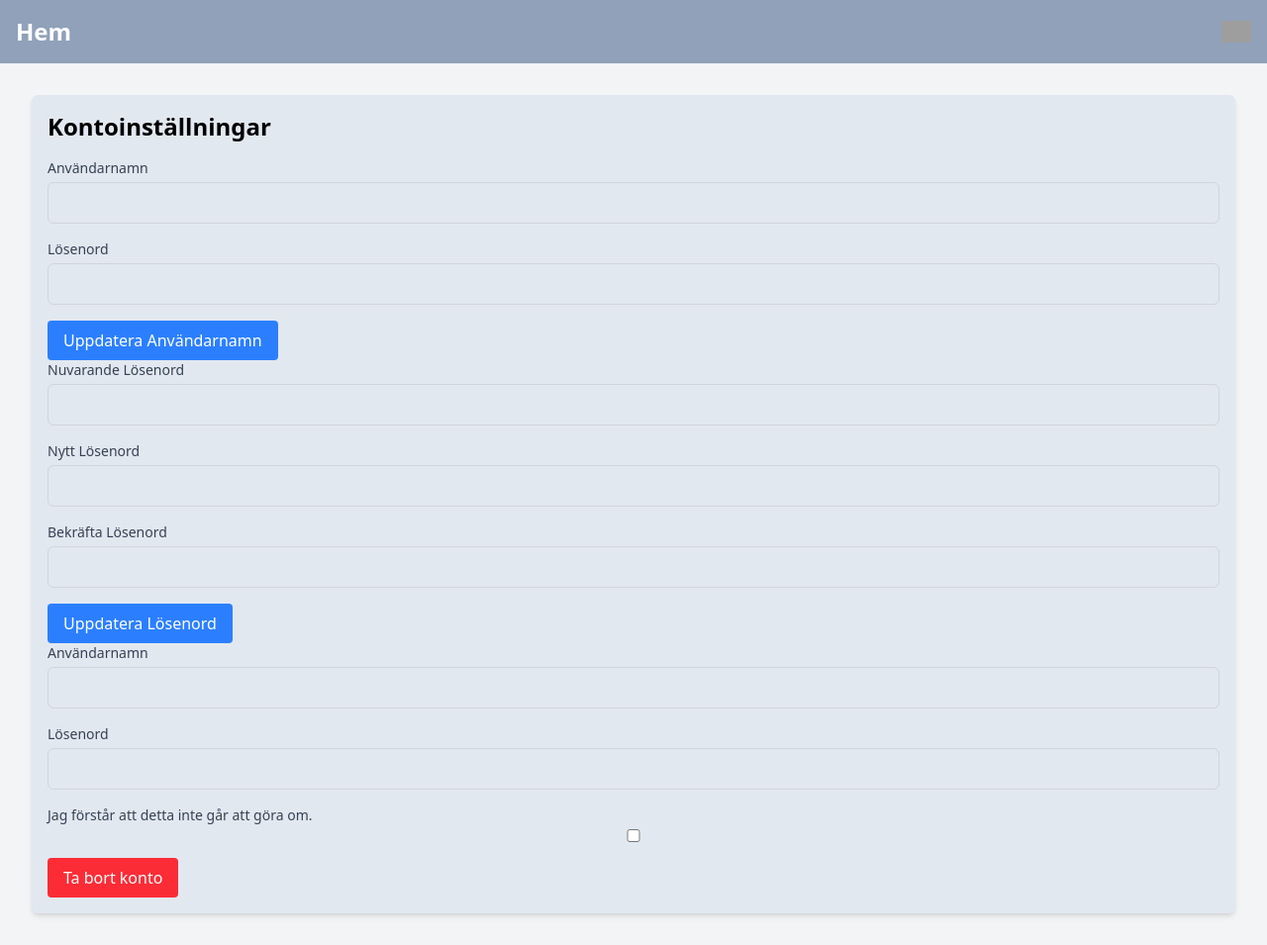
After one commit to Rikemannen/site-rw2, a Flask app: template app/templates/auth/account_settings.html in a window 1280 px wide. The commit adds this page. Shown: the whole page at 99% size. Run offline with Flask 3, Linux system fonts and the light colour scheme; the template is opened without the code that fills it: values that come from a table or form of the project are taken from there, others are empty; parts of the project's set-up code (start-up, migrations or seed data) failed here and were passed over; some libraries are stand-ins or nearby versions; grey boxes are pictures that could not be loaded.

Commit message:
Knock knock. Who's there? More early work!

```diff
--- a/app/forms/settings_forms.py
+++ b/app/forms/settings_forms.py
@@ -4,7 +4,7 @@ from wtforms.validators import DataRequired, Length, EqualTo
 
 class ProfileSettingsForm(FlaskForm):
     """Form for profile settings."""
-    display_name = StringField('Visningsnamn', validators=[Length(min=3, max=20)])
+    display_name = StringField('Visningsnamn', validators=[Length(max=20)])
     emblem = SelectField('Utrustad Emblem', coerce=int, choices=[])
     submit = SubmitField('Uppdatera Profil')
 
--- a/app/models/user.py
+++ b/app/models/user.py
@@ -25,7 +25,7 @@ class User(db.Model, UserMixin):
     equipped_emblem = relationship('Emblem', foreign_keys=[equipped_emblem_id])
     liked_exercises = relationship('Exercise', secondary='exercise_likes', back_populates='liked_by')
     exercises = relationship('Exercise', back_populates='owner')
-    name_last_change = Column(DateTime, nullable=True)
+    name_last_change = Column(DateTime(timezone=True), nullable=True)
 
     # Additional columns to consider:
     #profile_picture = Column(String(), nullable=True) # Url
--- /dev/null
+++ b/app/templates/auth/account_settings.html
@@ -0,0 +1,88 @@
+{% extends "base.html" %}
+
+{% block title %}Kontoinställningar{% endblock %}
+
+{% block content %}
+<div class="container mx-auto p-4">
+    <div class="bg-slate-200 rounded-md shadow-md p-4">
+        <h2 class="text-2xl font-bold mb-4">Kontoinställningar</h2>
+        <form method="POST" action="/settings/account/username">
+            {{ nameForm.hidden_tag() }}
+            <div class="mb-4">
+                {{ nameForm.username.label(class="block text-sm font-md text-gray-700")}}
+                {{ nameForm.username(class="mt-1 block w-full p-2 border border-gray-300 rounded-md") }}
+                {% for error in nameForm.username.errors %}
+                <span class="text-red-500 text-xs">{{ error }}</span>
+                {% endfor %}
+            </div>
+            <div class="mb-4">
+                {{ nameForm.password.label(class="block text-sm font-md text-gray-700")}}
+                {{ nameForm.password(class="mt-1 block w-full p-2 border border-gray-300 rounded-md") }}
+                {% for error in nameForm.password.errors %}
+                <span class="text-red-500 text-xs">{{ error }}</span>
+                {% endfor %}
+            </div>
+            {{ nameForm.submit(class="bg-blue-500 text-white px-4 py-2 rounded") }}
+        </form>
+        <form method="POST" action="/settings/account/password">
+            {{ passForm.hidden_tag() }}
+            <div class="mb-4">
+                {{ passForm.current_password.label(class="block text-sm font-md text-gray-700")}}
+                {{ passForm.current_password(class="mt-1 block w-full p-2 border border-gray-300 rounded-md") }}
+                {% for error in passForm.current_password.errors %}
+                <span class="text-red-500 text-xs">{{ error }}</span>
+                {% endfor %}
+            </div>
+            <div class="mb-4">
+                {{ passForm.new_password.label(class="block text-sm font-md text-gray-700")}}
+                {{ passForm.new_password(class="mt-1 block w-full p-2 border border-gray-300 rounded-md") }}
+                {% for error in passForm.new_password.errors %}
+                <span class="text-red-500 text-xs">{{ error }}</span>
+                {% endfor %}
+            </div>
+            <div class="mb-4">
+                {{ passForm.confirm_password.label(class="block text-sm font-md text-gray-700")}}
+                {{ passForm.confirm_password(class="mt-1 block w-full p-2 border border-gray-300 rounded-md") }}
+                {% for error in passForm.confirm_password.errors %}
+                <span class="text-red-500 text-xs">{{ error }}</span>
+                {% endfor %}
+            </div>
+            {{ passForm.submit(class="bg-blue-500 text-white px-4 py-2 rounded") }}
+        </form>
+        <form method="POST" action="/settings/account/delete">
+            {{ deleteForm.hidden_tag() }}
+            <div class="mb-4">
+                {{ deleteForm.username.label(class="block text-sm font-md text-gray-700")}}
+                {{ deleteForm.username(class="mt-1 block w-full p-2 border border-gray-300 rounded-md") }}
+                {% for error in deleteForm.username.errors %}
+                <span class="text-red-500 text-xs">{{ error }}</span>
+                {% endfor %}
+            </div>
+            <div class="mb-4">
+                {{ deleteForm.password.label(class="block text-sm font-md text-gray-700")}}
+                {{ deleteForm.password(class="mt-1 block w-full p-2 border border-gray-300 rounded-md") }}
+                {% for error in deleteForm.password.errors %}
+                <span class="text-red-500 text-xs">{{ error }}</span>
+                {% endfor %}
+            </div>
+            <div class="mb-4">
+                {{ deleteForm.confirm.label(class="block text-sm font-md text-gray-700")}}
+                {{ deleteForm.confirm(class="mt-1 block w-full p-2 border border-gray-300 rounded-md") }}
+                {% for error in deleteForm.confirm.errors %}
+                <span class="text-red-500 text-xs">{{ error }}</span>
+                {% endfor %}
+            </div>
+            {{ deleteForm.submit(class="bg-red-500 text-white px-4 py-2 rounded") }}
+        </form>
+        {% with messages = get_flashed_messages() %}
+        {% if messages %}
+        <ul class="flash-messages">
+            {% for msg in messages %}
+            <li>{{ msg }}</li>
+            {% endfor %}
+        </ul>
+        {% endif %}
+        {% endwith %}
+    </div>
+</div>
+{% endblock %}
--- a/app/templates/auth/settings.html
+++ b/app/templates/auth/profile_settings.html
@@ -1,6 +1,6 @@
 {% extends "base.html" %}
 
-{% block title %}Inställningar{% endblock %}
+{% block title %}Profilinställningar{% endblock %}
 
 {% block content %}
 <div class="container mx-auto p-4">
```
Also changed, not shown: app/blueprints/auth.py (+43 -7 lines).
